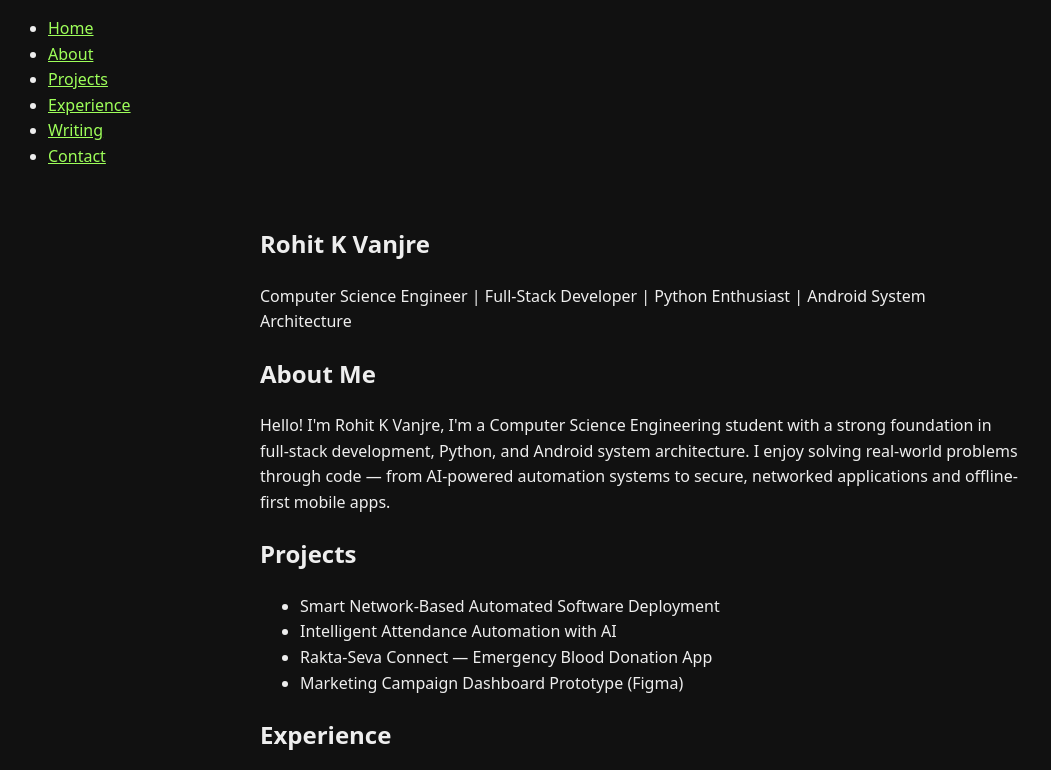
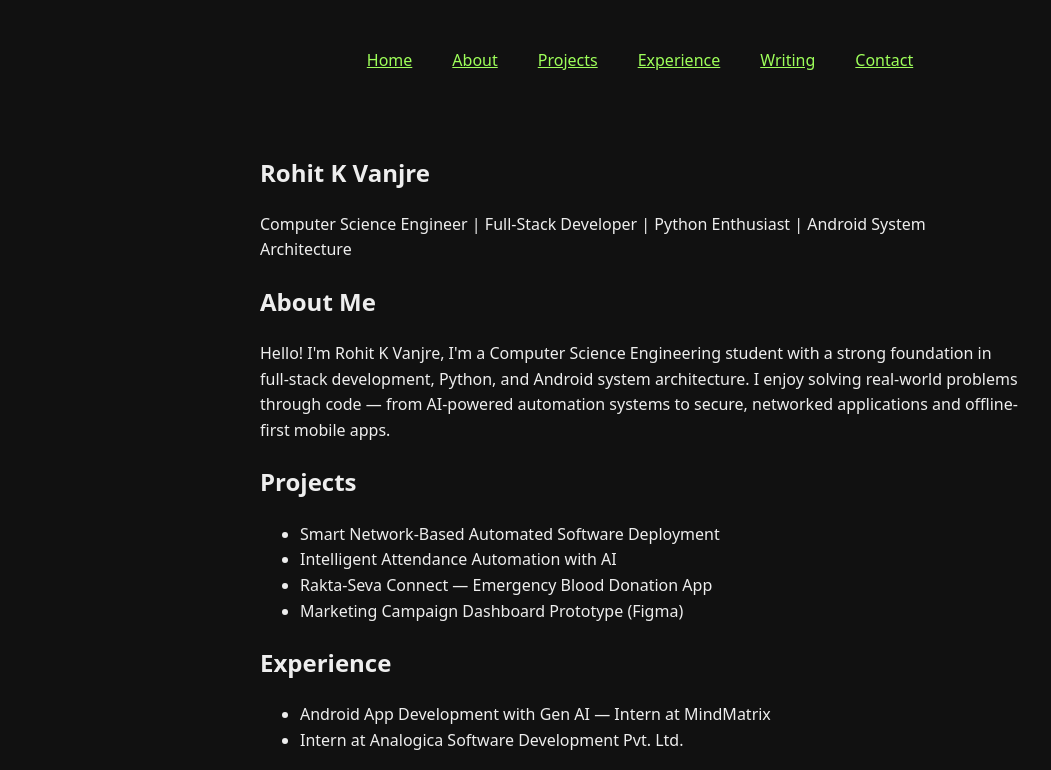
Before and after one commit to rohitkvanjre/Rohit_K_Vanjre_Portfolio, a plain HTML site: page index.html in a window 1280 px wide. Shown: the top 770 px of the page, without its empty margins (0-1051 px from the left). Drawn offline with Linux system fonts and the light colour scheme.

Commit message:
Add container class, flex nav, and header alignment

```diff
--- a/index.html
+++ b/index.html
@@ -4,10 +4,11 @@
     <meta charset="UTF-8">
     <meta name="viewport" content="width=device-width, initial-scale=1.0">
     <title>Rohit K Vanjre's Portfolio</title>
+    <link rel="stylesheet" href="style.css">
 </head>
 <body>
     <header>
-        <link rel="stylesheet" href="style.css">
+        <div class="container">
             <nav>
                 <ul>
                     <li><a href="#hero">Home</a></li>
@@ -18,8 +19,9 @@
                     <li><a href="#contact">Contact</a></li>
                 </ul>
             </nav>
+        </div>
     </header>
-    <main>
+    <main class="container">
         <section id="hero">
             <h1>Rohit K Vanjre</h1>
             <p>Computer Science Engineer | Full-Stack Developer | Python Enthusiast | Android System Architecture</p>
--- a/style.css
+++ b/style.css
@@ -8,7 +8,7 @@ body {
     color: #eeeeee;
     line-height: 1.6;
 }
-main {
+.container {
     max-width: 800px;
     margin: 0 auto;
     padding: 20px;
@@ -20,3 +20,12 @@ a {
 a:hover {
     color: #B6FF7A;
 }
+
+nav ul {
+    display: flex;
+    gap: 40px;
+    justify-content: center;
+    list-style: none;
+    padding: 0;
+    margin: 20px 0;
+}
```
Lines whose indentation alone changed are shown as unchanged.
